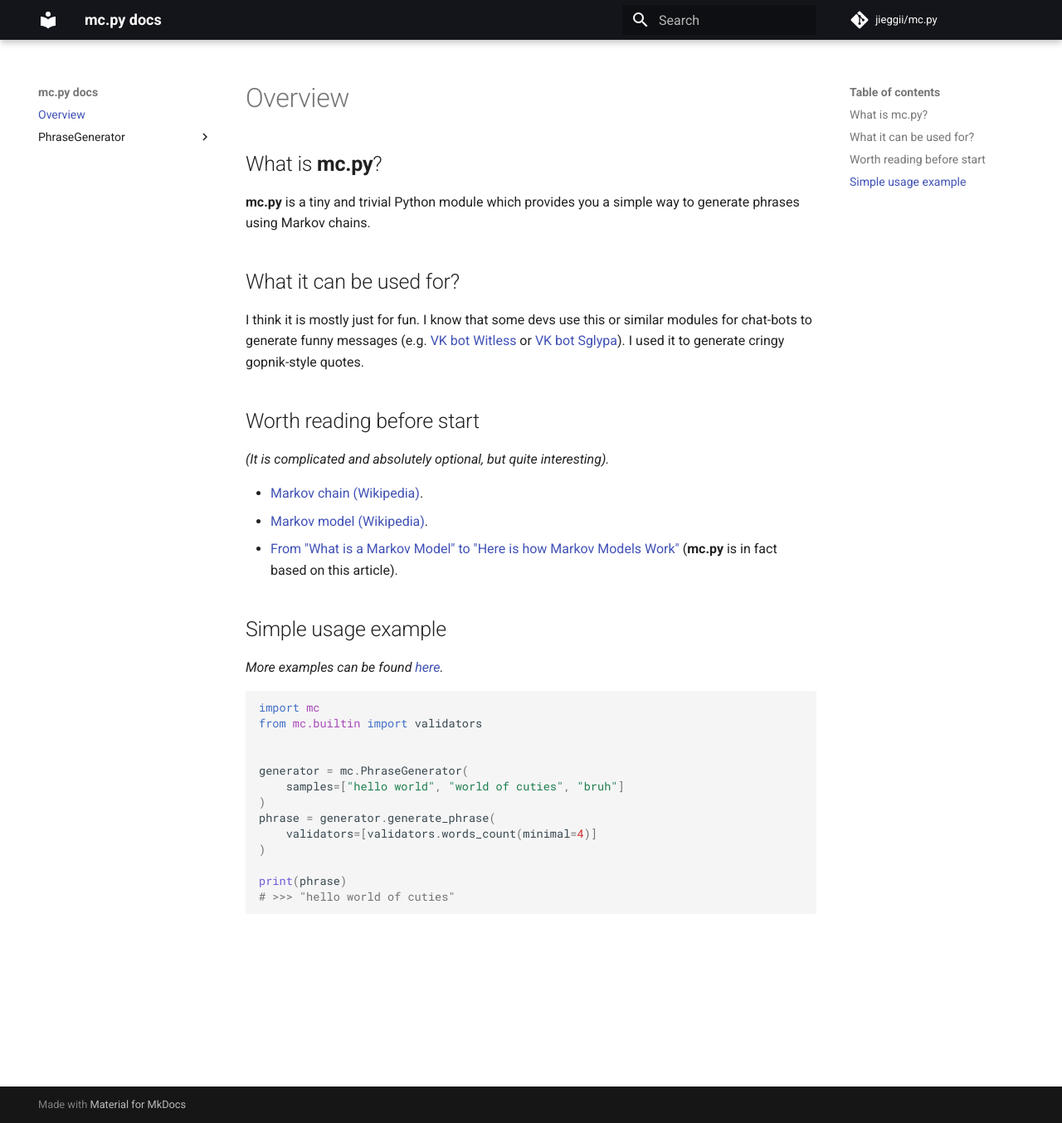
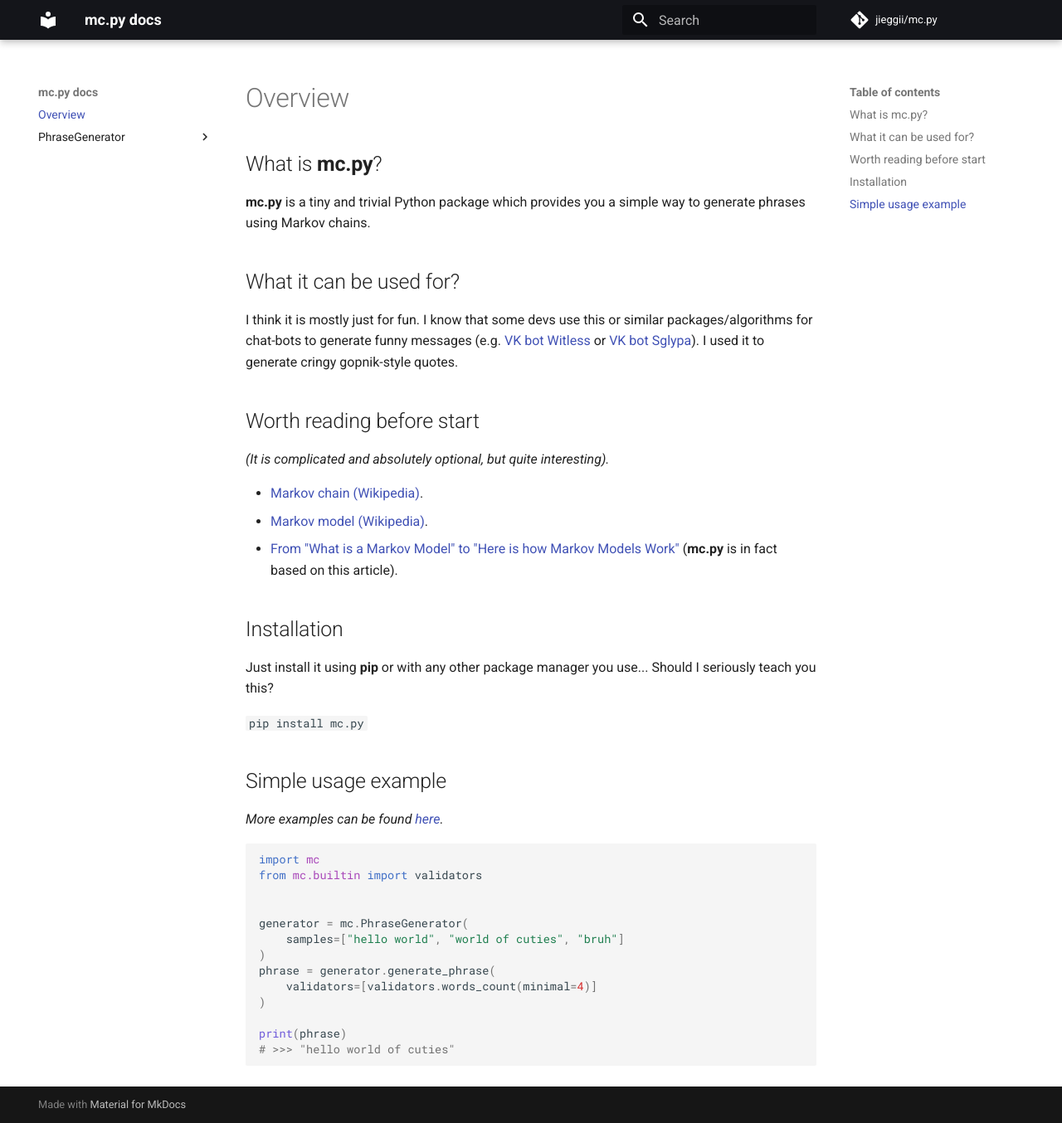
Before and after one commit to jieggii/mc.py, an MkDocs documentation site: the page built from docs/index.md, in a window 1280 px wide and 1354 px high. Shown: the whole window at 83% size. Built offline with MkDocs 1.6.1 and Material for MkDocs 9.7.7, drawn with Linux system fonts in a browser that asks for light colours; comment, search, counter and statistics services are not loaded.

Commit message:
Update docs

```diff
--- a/docs/index.md
+++ b/docs/index.md
@@ -1,12 +1,12 @@
 # Overview
 
 ## What is **mc.py**?
-**mc.py** is a tiny and trivial Python module which provides you
+**mc.py** is a tiny and trivial Python package which provides you
 a simple way to generate phrases using Markov chains.
 
 ## What it can be used for?
 I think it is mostly just for fun. I know that some devs
-use this or similar modules for chat-bots to generate funny
+use this or similar packages/algorithms for chat-bots to generate funny
 messages (e.g. [VK bot Witless](https://vk.com/witless) or
 [VK bot Sglypa](https://vk.com/sglypa)). I used it to generate
 cringy gopnik-style quotes.
@@ -18,6 +18,12 @@ _(It is complicated and absolutely optional, but quite interesting)._
 * [Markov model (Wikipedia)](https://en.wikipedia.org/wiki/Markov_model).
 * [From "What is a Markov Model" to "Here is how Markov Models Work"](https://hackernoon.com/from-what-is-a-markov-model-to-here-is-how-markov-models-work-1ac5f4629b71)
 (**mc.py** is in fact based on this article).
+
+## Installation
+Just install it using **pip** or with any other package manager you use...
+Should I seriously teach you this?
+
+`pip install mc.py`
 
 ## Simple usage example
 _More examples can be found [here](https://github.com/jieggii/mc.py/tree/master/examples)._
```
